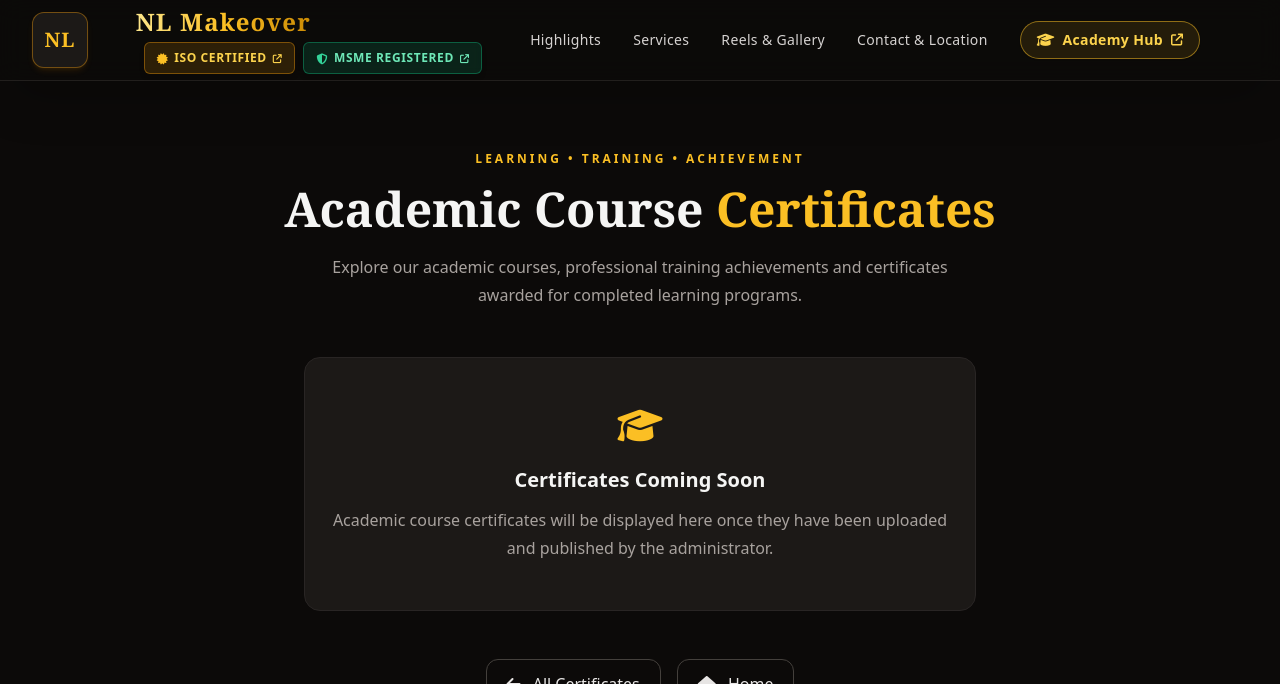
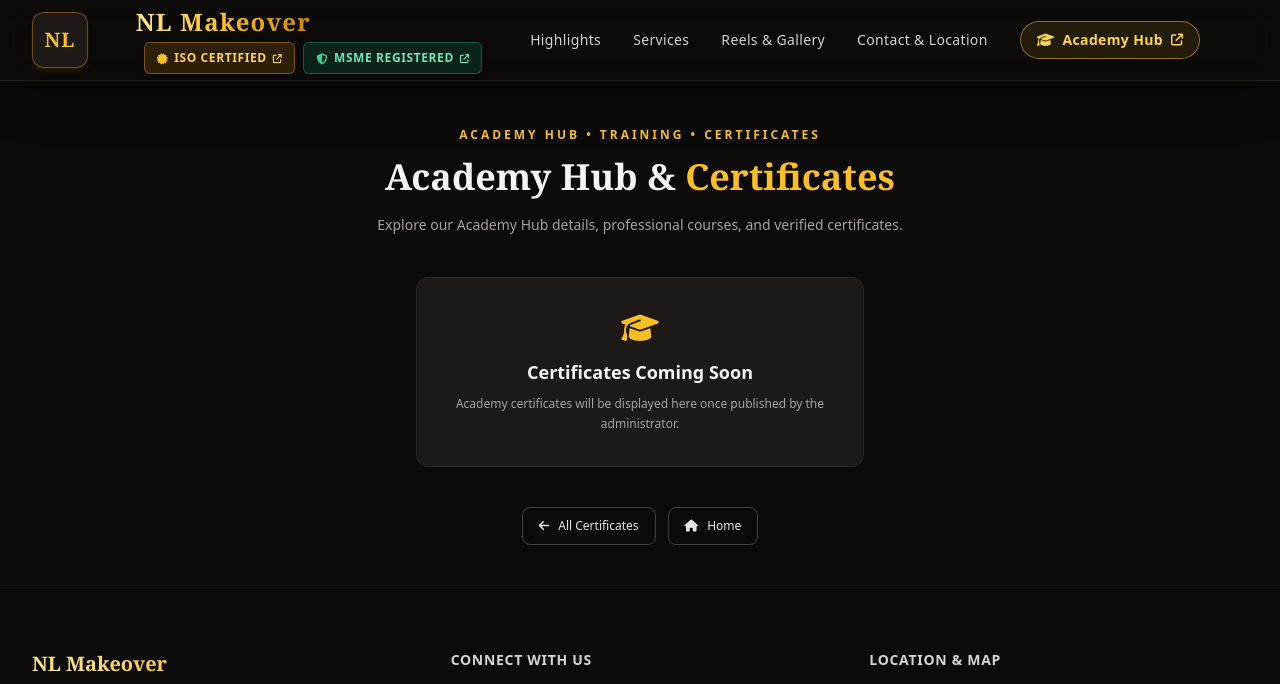
Before and after one commit to hamzabrh123-blip/nl-makeover, a Django app: page /certificates/academic/ in a window 1280 px wide. Shown: the top 684 px of the page. Run offline with Django 5.2, Linux system fonts and the light colour scheme; data that the repository does not hold is empty; some libraries are stand-ins or nearby versions.

Commit message:
all page add

```diff
--- a/salon/views.py
+++ b/salon/views.py
@@ -32,7 +32,15 @@ def services_list_view(request):
     }
     return render(request, 'services_list.html', context)
 
-
+def service_detail_view(request, pk):
+    """Individual service detail page to resolve Googlebot crawling errors for /service/<pk>/"""
+    service = get_object_or_404(Service, pk=pk)
+    settings = SocialAndAppSettings.objects.first()
+    context = {
+        'service': service,
+        'settings': settings,
+    }
+    return render(request, 'salon/service_detail.html', context)
 
 def videos_list_view(request):
     """Saari videos/reels ka dedicated page."""
--- a/templates/salon/certificates/academic.html
+++ b/templates/salon/certificates/academic.html
@@ -1,11 +1,11 @@
 <!DOCTYPE html>
-<html lang="en">
+<html lang="en" class="scroll-smooth">
 <head>
     <meta charset="UTF-8">
     <meta name="viewport" content="width=device-width, initial-scale=1.0">
 
-    <title>Academic Course Certificates | NL Makeover</title>
-    <meta name="description" content="View academic course certificates and professional training credentials from NL Makeover.">
+    <title>Academy Certificates & Hub | NL Makeover</title>
+    <meta name="description" content="View academic course certificates and training details from NL Makeover Academy Hub.">
 
     <script src="https://cdn.tailwindcss.com"></script>
     <link rel="stylesheet"
@@ -16,74 +16,71 @@
 
     {% include "salon/header.html" %}
 
-    <main class="max-w-6xl mx-auto px-4 py-12 md:py-16">
+    <main class="max-w-7xl mx-auto px-4 py-10">
 
         <!-- Page Heading -->
-        <div class="text-center mb-12">
+        <div class="text-center mb-10">
             <span class="text-amber-400 uppercase tracking-[0.25em] text-xs font-semibold">
-                Learning • Training • Achievement
+                Academy Hub • Training • Certificates
             </span>
 
-            <h1 class="text-3xl md:text-5xl font-serif font-bold mt-4 mb-5">
-                Academic Course <span class="text-amber-400">Certificates</span>
+            <h1 class="text-3xl md:text-4xl font-serif font-bold mt-3 mb-4">
+                Academy Hub &amp; <span class="text-amber-400">Certificates</span>
             </h1>
 
-            <p class="text-stone-400 max-w-2xl mx-auto leading-7">
-                Explore our academic courses, professional training achievements
-                and certificates awarded for completed learning programs.
+            <p class="text-stone-400 max-w-xl mx-auto text-sm leading-6">
+                Explore our Academy Hub details, professional courses, and verified certificates.
             </p>
         </div>
 
-        <!-- Certificates -->
+        <!-- Compact Certificates Grid -->
         {% if certificates %}
-        <div class="grid grid-cols-1 sm:grid-cols-2 lg:grid-cols-3 gap-6">
+        <div class="grid grid-cols-1 sm:grid-cols-2 md:grid-cols-3 lg:grid-cols-4 gap-5">
 
             {% for certificate in certificates %}
-            <article class="bg-stone-900 border border-stone-800 rounded-2xl overflow-hidden hover:border-amber-500/60 transition duration-300">
+            <article class="bg-stone-900 border border-stone-800 rounded-xl p-5 hover:border-amber-500/60 transition duration-300 flex flex-col justify-between">
 
-                <div class="p-6">
-                    <div class="w-12 h-12 rounded-xl bg-amber-500/10 text-amber-400 flex items-center justify-center text-xl mb-5">
-                        <i class="fa-solid fa-graduation-cap"></i>
+                <div>
+                    <!-- Small Icon & Title -->
+                    <div class="flex items-center gap-3 mb-3">
+                        <div class="w-10 h-10 rounded-lg bg-amber-500/10 text-amber-400 flex items-center justify-center text-lg shrink-0">
+                            <i class="fa-solid fa-graduation-cap"></i>
+                        </div>
+                        <h2 class="text-base font-semibold text-stone-100 line-clamp-1">
+                            {{ certificate.title }}
+                        </h2>
                     </div>
 
-                    <h2 class="text-xl font-semibold text-stone-100 mb-3">
-                        {{ certificate.title }}
-                    </h2>
-
+                    <!-- Description (Safe) -->
                     {% if certificate.description %}
-                    <p class="text-stone-400 text-sm leading-6 mb-5">
-                        {{ certificate.description }}
-                    </p>
+                    <div class="text-stone-400 text-xs leading-5 mb-4 line-clamp-3">
+                        {{ certificate.description|safe }}
+                    </div>
                     {% endif %}
 
-                    {% if certificate.certificate_number %}
-                    <p class="text-sm text-stone-400 mb-2">
-                        <span class="text-stone-200 font-medium">Certificate No:</span>
-                        {{ certificate.certificate_number }}
-                    </p>
-                    {% endif %}
+                    <!-- Meta Details -->
+                    <div class="space-y-1 mb-5 text-xs text-stone-400">
+                        {% if certificate.certificate_number %}
+                        <p><span class="text-stone-200 font-medium">No:</span> {{ certificate.certificate_number }}</p>
+                        {% endif %}
+                        {% if certificate.issuing_authority %}
+                        <p><span class="text-stone-200 font-medium">By:</span> {{ certificate.issuing_authority }}</p>
+                        {% endif %}
+                        {% if certificate.issue_date %}
+                        <p><span class="text-stone-200 font-medium">Date:</span> {{ certificate.issue_date|date:"d M Y" }}</p>
+                        {% endif %}
+                    </div>
+                </div>
 
-                    {% if certificate.issuing_authority %}
-                    <p class="text-sm text-stone-400 mb-2">
-                        <span class="text-stone-200 font-medium">Issued By:</span>
-                        {{ certificate.issuing_authority }}
-                    </p>
-                    {% endif %}
-
-                    {% if certificate.issue_date %}
-                    <p class="text-sm text-stone-400 mb-5">
-                        <span class="text-stone-200 font-medium">Issue Date:</span>
-                        {{ certificate.issue_date|date:"d M Y" }}
-                    </p>
-                    {% endif %}
-
+                <!-- Compact Action Button -->
+                <div>
                     {% if certificate.certificate_file %}
                     <a href="{{ certificate.certificate_file.url }}"
                        target="_blank"
                        rel="noopener noreferrer"
-                       class="inline-flex items-center justify-center gap-2 w-full rounded-xl bg-amber-500 hover:bg-amber-400 text-stone-950 font-semibold px-5 py-3 transition">
-                        <i class="fa-solid fa-file-arrow-up"></i>
-                        View Certificate
+                       class="inline-flex items-center justify-center gap-2 w-full rounded-lg bg-amber-500 hover:bg-amber-400 text-stone-950 font-medium text-xs px-4 py-2.5 transition">
+                        <i class="fa-solid fa-graduation-cap"></i>
+                        View Academy Certificate
                     </a>
                     {% endif %}
                 </div>
@@ -94,32 +91,24 @@
         </div>
 
         {% else %}
-        <div class="max-w-2xl mx-auto text-center border border-stone-800 bg-stone-900 rounded-2xl px-6 py-12">
-            <i class="fa-solid fa-graduation-cap text-4xl text-amber-400 mb-5"></i>
-
-            <h2 class="text-xl font-semibold mb-3">
-                Certificates Coming Soon
-            </h2>
-
-            <p class="text-stone-400 leading-7">
-                Academic course certificates will be displayed here once they
-                have been uploaded and published by the administrator.
+        <div class="max-w-md mx-auto text-center border border-stone-800 bg-stone-900 rounded-xl p-8">
+            <i class="fa-solid fa-graduation-cap text-3xl text-amber-400 mb-3"></i>
+            <h2 class="text-lg font-semibold mb-2">Certificates Coming Soon</h2>
+            <p class="text-stone-400 text-xs leading-5">
+                Academy certificates will be displayed here once published by the administrator.
             </p>
         </div>
         {% endif %}
 
         <!-- Back Links -->
-        <div class="flex flex-wrap justify-center gap-4 mt-12">
+        <div class="flex flex-wrap justify-center gap-3 mt-10">
             <a href="/certificates/"
-               class="border border-stone-700 hover:border-amber-400 text-stone-200 hover:text-amber-400 rounded-xl px-5 py-3 transition">
-                <i class="fa-solid fa-arrow-left mr-2"></i>
-                All Certificates
+               class="border border-stone-700 hover:border-amber-400 text-stone-200 hover:text-amber-400 text-xs rounded-lg px-4 py-2.5 transition">
+                <i class="fa-solid fa-arrow-left mr-1.5"></i> All Certificates
             </a>
-
             <a href="/"
-               class="border border-stone-700 hover:border-amber-400 text-stone-200 hover:text-amber-400 rounded-xl px-5 py-3 transition">
-                <i class="fa-solid fa-house mr-2"></i>
-                Home
+               class="border border-stone-700 hover:border-amber-400 text-stone-200 hover:text-amber-400 text-xs rounded-lg px-4 py-2.5 transition">
+                <i class="fa-solid fa-house mr-1.5"></i> Home
             </a>
         </div>
 
```
Also changed, not shown: salon/models.py (+28 -0 lines), templates/salon/certificates/iso.html (+41 -21 lines), templates/salon/certificates/msme.html (+40 -22 lines), templates/salon/service_detail.html (added, +26 -0 lines).
